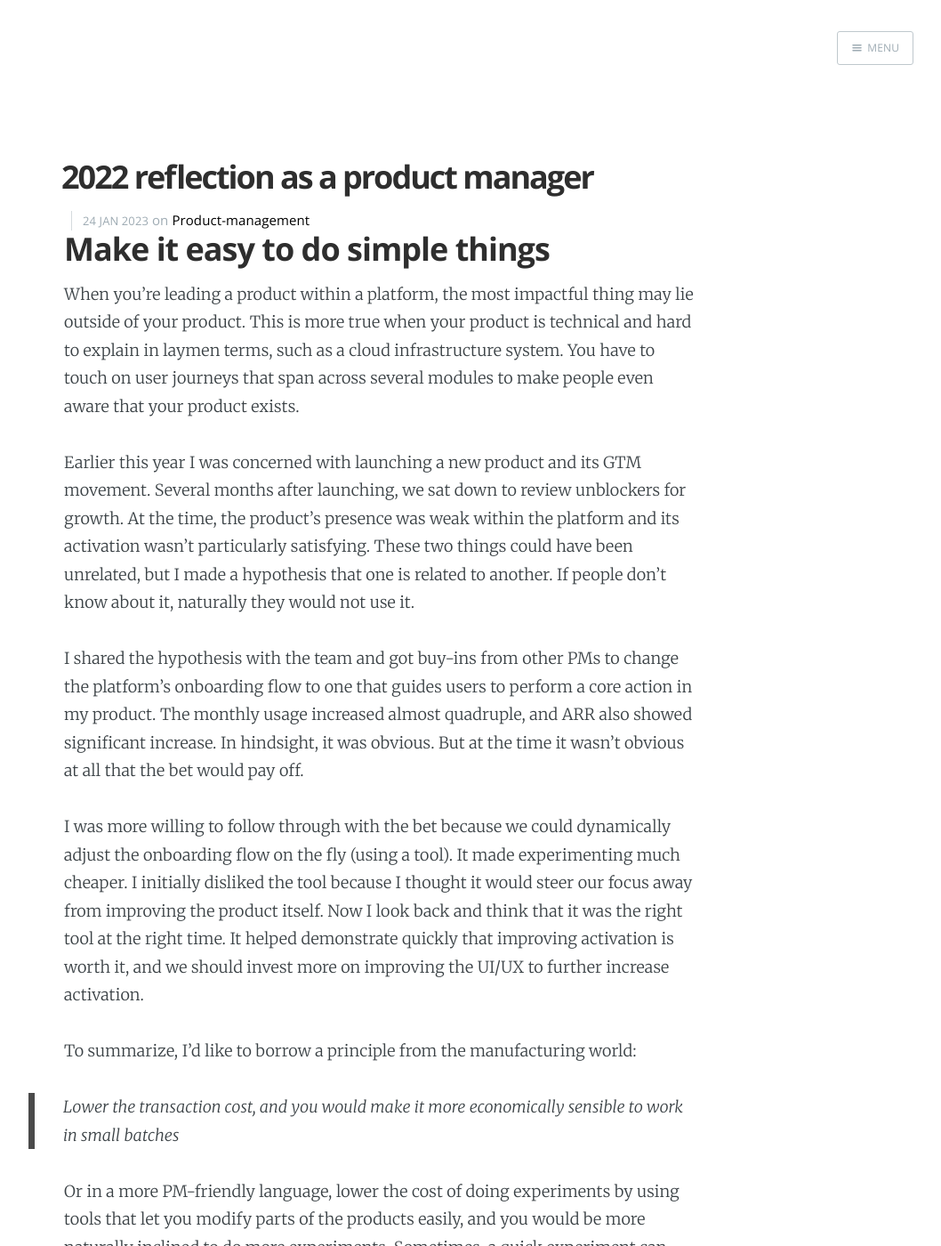
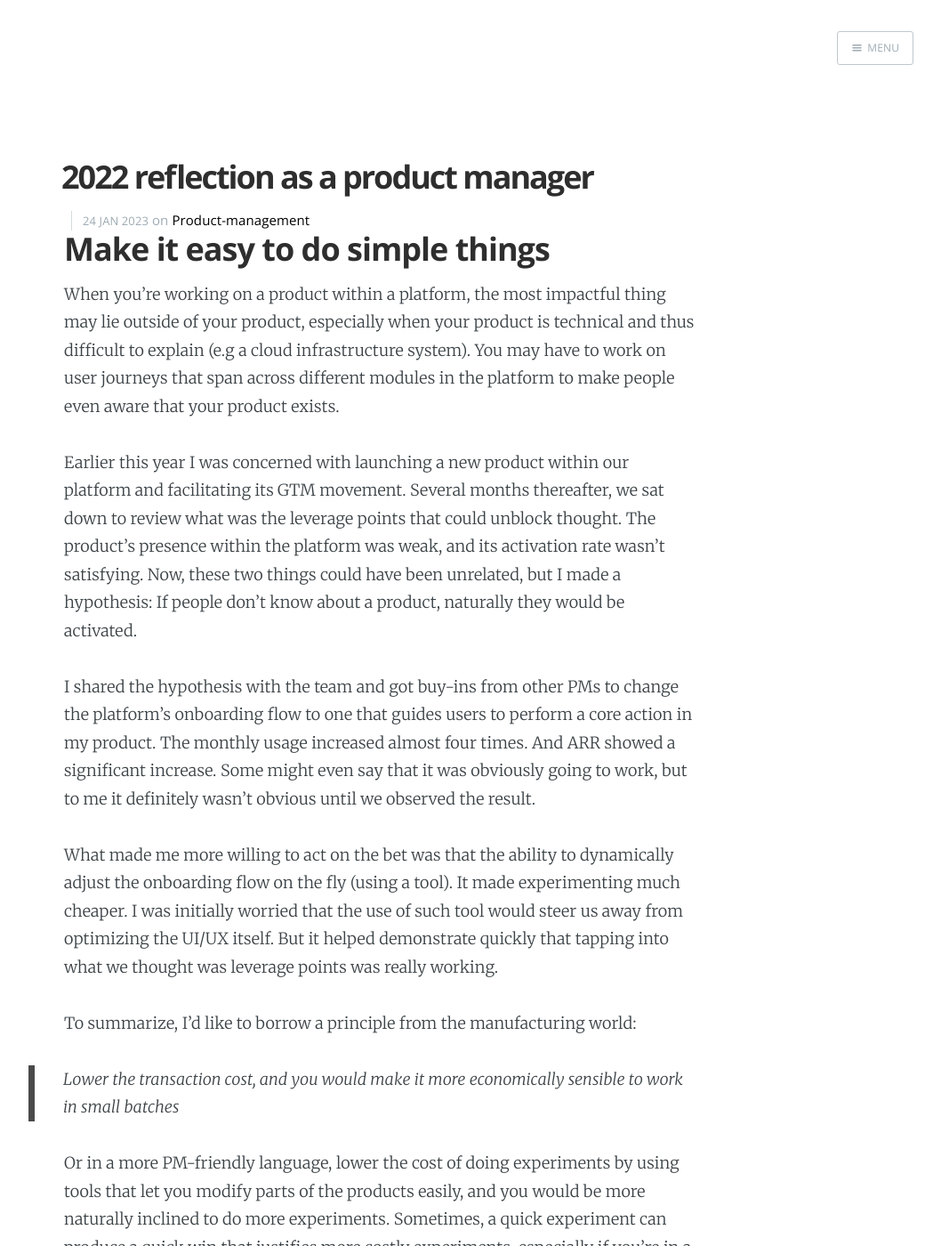
Before and after one commit to minhthanh3145/minhthanh3145.github.io, a Jekyll site: the page built from _posts/Product Management/2023-01-23-2022-reflection-as-a-pm.md, in a window 1280 px wide and 1400 px high. Shown: the whole window at 89% size, without its empty margins (213-1271 px from the left). Built offline with Jekyll 4.4.1, drawn with Linux system fonts in a browser that asks for light colours; nearby versions of some CDN libraries; some of the changed text lies outside the part shown.

Commit message:
Update 2022 reflection blog post

```diff
--- a/_posts/Product Management/2023-01-23-2022-reflection-as-a-pm.md
+++ b/_posts/Product Management/2023-01-23-2022-reflection-as-a-pm.md
@@ -10,13 +10,13 @@
 
 ## Make it easy to do simple things
 
-When you're leading a product within a platform, the most impactful thing may lie outside of your product. This is more true when your product is technical and hard to explain in laymen terms, such as a cloud infrastructure system. You have to touch on user journeys that span across several modules to make people even aware that your product exists.
+When you're working on a product within a platform, the most impactful thing may lie outside of your product, especially when your product is technical and thus difficult to explain (e.g a cloud infrastructure system). You may have to work on user journeys that span across different modules in the platform to make people even aware that your product exists.
 
-Earlier this year I was concerned with launching a new product and its GTM movement. Several months after launching, we sat down to review unblockers for growth. At the time, the product's presence was weak within the platform and its activation wasn't particularly satisfying. These two things could have been unrelated, but I made a hypothesis that one is related to another. If people don't know about it, naturally they would not use it.
+Earlier this year I was concerned with launching a new product within our platform and facilitating its GTM movement. Several months thereafter, we sat down to review what was the leverage points that could unblock thought. The product's presence within the platform was weak, and its activation rate wasn't satisfying. Now, these two things could have been unrelated, but I made a hypothesis: If people don't know about a product, naturally they would be activated.
 
-I shared the hypothesis with the team and got buy-ins from other PMs to change the platform's onboarding flow to one that guides users to perform a core action in my product. The monthly usage increased almost quadruple, and ARR also showed significant increase. In hindsight, it was obvious. But at the time it wasn't obvious at all that the bet would pay off.
+I shared the hypothesis with the team and got buy-ins from other PMs to change the platform's onboarding flow to one that guides users to perform a core action in my product. The monthly usage increased almost four times. And ARR showed a significant increase. Some might even say that it was obviously going to work, but to me it definitely wasn't obvious until we observed the result.
 
-I was more willing to follow through with the bet because we could dynamically adjust the onboarding flow on the fly (using a tool). It made experimenting much cheaper. I initially disliked the tool because I thought it would steer our focus away from improving the product itself. Now I look back and think that it was the right tool at the right time. It helped demonstrate quickly that improving activation is worth it, and we should invest more on improving the UI/UX to further increase activation.
+What made me more willing to act on the bet was that the ability to dynamically adjust the onboarding flow on the fly (using a tool). It made experimenting much cheaper. I was initially worried that the use of such tool would steer us away from optimizing the UI/UX itself. But it helped demonstrate quickly that tapping into what we thought was leverage points was really working.
 
 To summarize, I'd like to borrow a principle from the manufacturing world:
 
@@ -24,9 +24,10 @@
 
 Or in a more PM-friendly language, lower the cost of doing experiments by using tools that let you modify parts of the products easily, and you would be more naturally inclined to do more experiments. Sometimes, a quick experiment can produce a quick win that justifies more costly experiments, especially if you're in a more conservative environment. And experiments sound heavy. They're not. They're often very simple things that we think can work. Make it easy to do simple things.
 
-## But even when it's difficult, focus on doing simple things
 
-Taking simple ideas seriously can create a lot of impact. But the difficulty comes from the fact that everything in a company is situated within organizational, interpersonal and personal constrains that are reflective of the reality in which it manifests.
+## But even when it's difficult, focus on doing simple things anyway
+
+Taking simple ideas seriously can be the path to huge impacts. But the difficulty comes from the fact that everything in a company is situated within organizational, interpersonal and personal constrains that are reflective of the reality in which it manifests.
 
 Perhaps your company isn't one with a culture of trial-and-error. Perhaps your product and engineering departments don't get along with one another which makes shipping minimum viable changes difficult. Perhaps you don't feel like you want to learn to navigate organizational complexity and politics at this point in your career. Or all of these things may happen at the same thing.
 
@@ -34,8 +35,18 @@
 
 Take the above example: improve the onboarding flow and activation increases. As an avid reader and a product manager, I am aware of how obvious that sounds. There are a lot of practical questions you have to answer. Some are essential questions, like "what is the definition of your Aha moment?". But in all honesty, just pick your best guess and go with it. Then learn from data and iterate again. My initial definition of Aha moment was ridiculously simple. But after just a handful of iterations, we got great results.
 
-My view may resonate more with those who work in complex organizations where getting things done is not straightforward. Perhaps in companies where trial-and-error is part of the DNA and failures are celebrated as learnings, or in places where you can easily get alignment from top-to-bottom, you would be more concerned with the particularities. But many organizations are more complex than that.
+A few months ago we decided to improve a particular dialog within the platform that people use to schedule their tests (our product is a software quality platform). After examining historical data and the user journey when they first come to the platform, we determined that a huge friction point would be when users schedule their first tests. The old dialog induced small but numerous cognitive loads on the users to complete the task. Our bet was that reducing these cognitive loads would mean a higher task completion rate and thus a higher activation rate.
 
-Another instance of taking simple ideas seriously is enabling your product designers to do their best work. As a product manager, I'm very involved in the product discovery process. But I don't have the expertise required to directly create a delightful user interface. Product designers are uniquely positioned to solve the "usable" aspect of a product. While the impact of usability is often difficult to measure quantitatively, the feeling that you have built something you'd enjoy using is a direct result of good usability.
+But scheduling tests is something people would use a lot throughout their adoption. Plus, many functionalities on that dialog belong to other modules owned by other product managers. These factors amount to a certain degree of reluctance. We had to pitch our hypothesis to other teams to get them to see that the problem was worth solving.
 
-It's a great thing when the majority of people in an organization are aligned on the importance of UX. But such alignment mustn't be based on just abstract understanding. It must be based on the organization collectively experiencing consequences of bad UX or positive results of good UX.
+We were able to get buy-in from other product managers to proceed. The product designer was given the problem statement, business constraints (time, what problem we will not solve, etc) and, most importantly, the freedom in crafting solutions. A handful of prototypes were created and reviewed together. Ultimately, we settled on a version that addresses the most important problems in the original design.
+
+In order to de-risk the experiment, the dialog was rolled out to just 20% of our new users. It helped us detect issues in a controlled manner. Early signals showed that both completion rate and time on task were improved. We rolled it out to 50% of new users. The task completion rate almost doubled, and users on average complete the task 10 seconds faster using the new dialog. It was a clear win.
+
+## Conclusion
+
+2022 was a great year for me, both professionally and personally. I think taking simple ideas very seriously was very impactful to my career. I've come to embrace more the complexity and uncertainty of product management, while developing and enriching mental models  based on both experiences and absorbing other people's works.
+
+I've grown a lot in a short period of time. Next year, I want to aim at creating sustainable infrastructures around my work so that I can support myself and other people better as a product manageer.
+
+It has been a great year. Until we meet again!
```
